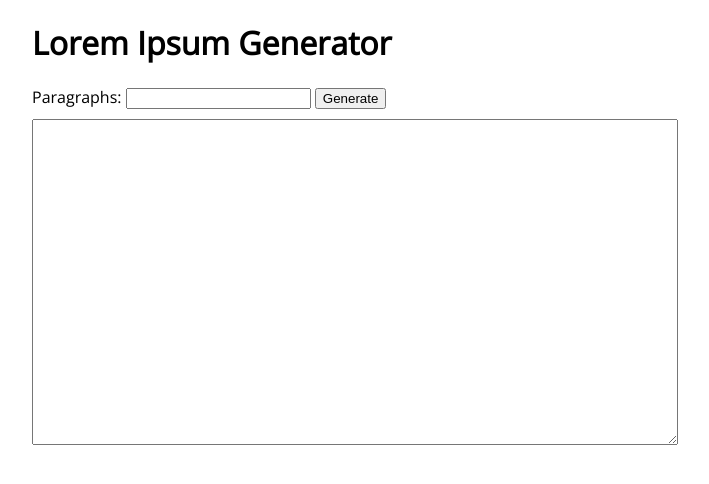
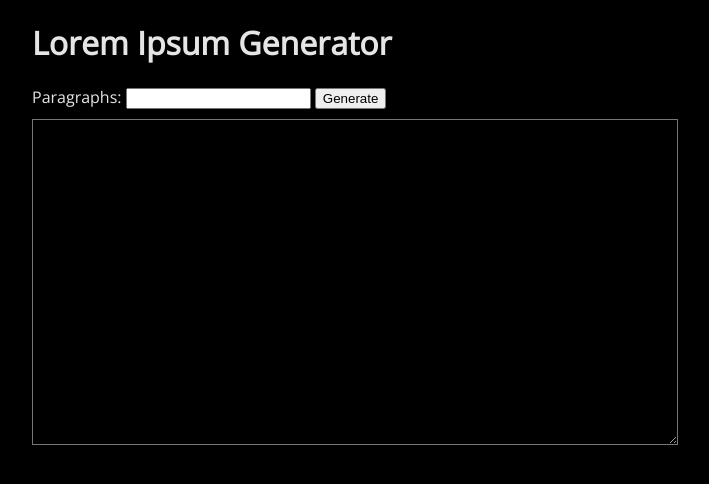
Before and after one commit to AntGNgo/lorem-ipsum-generator, a website: page dist/index.html in a window 1280 px wide. Shown: the whole page, without its empty margins (288-997 px from the left). Drawn offline with nearby package versions, Linux system fonts and the light colour scheme.

Commit message:
change style

```diff
--- a/dist/index.html
+++ b/dist/index.html
@@ -14,7 +14,7 @@
         <input type="number" name="length" id="length" />
         <button id="generate">Generate</button>
       </form>
-      <textarea id="text"></textarea>
+      <textarea id="text" spellcheck="false"></textarea>
     </div>
   </body>
   <script src="main.js"></script>
--- a/dist/style.css
+++ b/dist/style.css
@@ -2,6 +2,8 @@
 
 body {
   font-family: 'Open Sans', sans-serif;
+  background-color: #000;
+  color: #e5e5e5;
 }
 
 .container {
@@ -14,6 +16,8 @@ form {
 }
 
 #text {
+  background-color: #000;
+  color: #e5e5e5;
   font-size: 1.2rem;
   width: 100%;
   height: 40vh;
```
